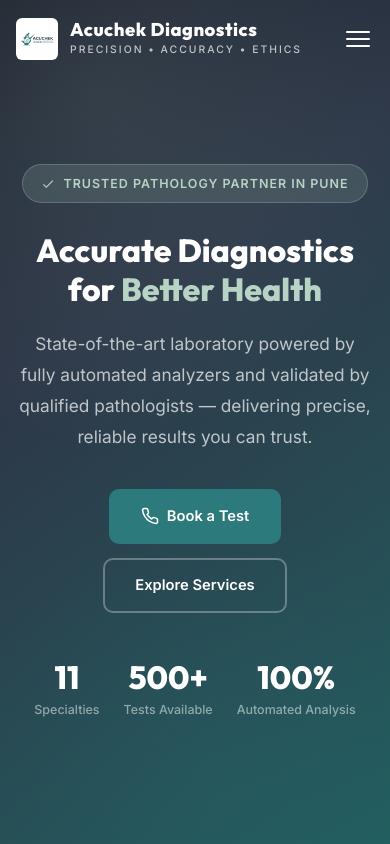
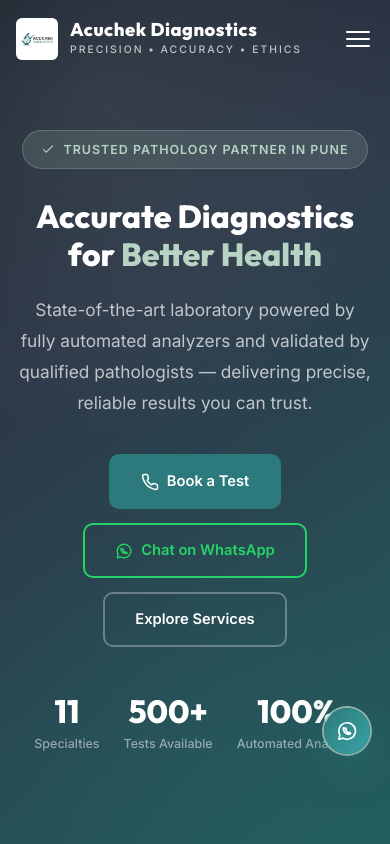
Before and after one commit to codervarunaaa/acuchek-diagnostics, a plain HTML site: page index.html in a window 390 px wide. Shown: the top 844 px of the page. Drawn offline with Linux system fonts and the light colour scheme.

Commit message:
#2 4th March 2026 Added Whatsapp chat

```diff
--- a/index.html
+++ b/index.html
@@ -50,6 +50,18 @@
           <a href="tel:+919226837873" class="btn btn-primary">
             <svg width="18" height="18" viewBox="0 0 24 24" fill="none" stroke="currentColor" stroke-width="2" stroke-linecap="round" stroke-linejoin="round"><path d="M22 16.92v3a2 2 0 0 1-2.18 2 19.79 19.79 0 0 1-8.63-3.07 19.5 19.5 0 0 1-6-6 19.79 19.79 0 0 1-3.07-8.67A2 2 0 0 1 4.11 2h3a2 2 0 0 1 2 1.72c.127.96.361 1.903.7 2.81a2 2 0 0 1-.45 2.11L8.09 9.91a16 16 0 0 0 6 6l1.27-1.27a2 2 0 0 1 2.11-.45c.907.339 1.85.573 2.81.7A2 2 0 0 1 22 16.92z"></path></svg>
             Book a Test
+          </a>
+          <a
+            href="https://wa.me/919226837873?text=Hi%2C%20I%27d%20like%20to%20book%20a%20lab%20test%20at%20Acuchek%20Diagnostics."
+            class="btn btn-outline btn-whatsapp"
+            target="_blank"
+            rel="noopener"
+          >
+            <svg class="icon-whatsapp" width="18" height="18" viewBox="0 0 24 24" fill="none" stroke="currentColor" stroke-width="1.8" stroke-linecap="round" stroke-linejoin="round">
+              <path d="M12 3a9 9 0 0 0-9 9c0 1.6.4 3.1 1.2 4.4L3 21l4.7-1.2A9 9 0 1 0 12 3z"></path>
+              <path d="M9.5 9.5c.2-.4.3-.6.6-.6h.4c.2 0 .3 0 .4.3l.4 1c.1.2.1.3 0 .5l-.3.4c-.1.1-.1.3 0 .4a5.7 5.7 0 0 0 2.3 2.3c.1.1.3.1.4 0l.4-.3c.2-.1.3-.1.5 0l1 .4c.3.1.3.2.3.4v.4c0 .3-.2.5-.6.6-.3.1-.8.2-1.3.2-.8 0-1.5-.2-2.2-.5a6.7 6.7 0 0 1-2-1.3 6.6 6.6 0 0 1-1.3-2c-.3-.7-.5-1.4-.5-2.2 0-.5.1-1 .2-1.3z"></path>
+            </svg>
+            Chat on WhatsApp
           </a>
           <a href="#services" class="btn btn-outline" style="border-color: rgba(255,255,255,0.3); color: #fff;">
             Explore Services
@@ -391,6 +403,18 @@
             <svg width="18" height="18" viewBox="0 0 24 24" fill="none" stroke="currentColor" stroke-width="2" stroke-linecap="round" stroke-linejoin="round"><path d="M22 16.92v3a2 2 0 0 1-2.18 2 19.79 19.79 0 0 1-8.63-3.07 19.5 19.5 0 0 1-6-6 19.79 19.79 0 0 1-3.07-8.67A2 2 0 0 1 4.11 2h3a2 2 0 0 1 2 1.72c.127.96.361 1.903.7 2.81a2 2 0 0 1-.45 2.11L8.09 9.91a16 16 0 0 0 6 6l1.27-1.27a2 2 0 0 1 2.11-.45c.907.339 1.85.573 2.81.7A2 2 0 0 1 22 16.92z"></path></svg>
             Call Now
           </a>
+          <a
+            href="https://wa.me/919226837873?text=Hi%2C%20I%27d%20like%20to%20book%20a%20lab%20test%20at%20Acuchek%20Diagnostics."
+            class="btn btn-outline btn-whatsapp"
+            target="_blank"
+            rel="noopener"
+          >
+            <svg class="icon-whatsapp" width="18" height="18" viewBox="0 0 24 24" fill="none" stroke="currentColor" stroke-width="1.8" stroke-linecap="round" stroke-linejoin="round">
+              <path d="M12 3a9 9 0 0 0-9 9c0 1.6.4 3.1 1.2 4.4L3 21l4.7-1.2A9 9 0 1 0 12 3z"></path>
+              <path d="M9.5 9.5c.2-.4.3-.6.6-.6h.4c.2 0 .3 0 .4.3l.4 1c.1.2.1.3 0 .5l-.3.4c-.1.1-.1.3 0 .4a5.7 5.7 0 0 0 2.3 2.3c.1.1.3.1.4 0l.4-.3c.2-.1.3-.1.5 0l1 .4c.3.1.3.2.3.4v.4c0 .3-.2.5-.6.6-.3.1-.8.2-1.3.2-.8 0-1.5-.2-2.2-.5a6.7 6.7 0 0 1-2-1.3 6.6 6.6 0 0 1-1.3-2c-.3-.7-.5-1.4-.5-2.2 0-.5.1-1 .2-1.3z"></path>
+            </svg>
+            Chat with us
+          </a>
           <a href="mailto:acuchekdiagnostics@gmail.com" class="btn btn-outline" style="border-color: rgba(255,255,255,0.4); color: #fff;">
             <svg width="18" height="18" viewBox="0 0 24 24" fill="none" stroke="currentColor" stroke-width="2" stroke-linecap="round" stroke-linejoin="round"><path d="M4 4h16c1.1 0 2 .9 2 2v12c0 1.1-.9 2-2 2H4c-1.1 0-2-.9-2-2V6c0-1.1.9-2 2-2z"/><polyline points="22,6 12,13 2,6"/></svg>
             Email Us
@@ -425,6 +449,15 @@
             <div>
               <h4>Phone</h4>
               <p><a href="tel:+919226837873">+91 92268 37873</a></p>
+              <p>
+                <a
+                  href="https://wa.me/919226837873?text=Hi%2C%20I%27d%20like%20to%20book%20a%20lab%20test%20at%20Acuchek%20Diagnostics."
+                  target="_blank"
+                  rel="noopener"
+                >
+                  Chat with us on WhatsApp
+                </a>
+              </p>
             </div>
           </div>
           <div class="contact-card">
@@ -466,7 +499,17 @@
           <div class="footer-social">
             <a href="#" aria-label="Facebook">📘</a>
             <a href="#" aria-label="Instagram">📸</a>
-            <a href="#" aria-label="WhatsApp">💬</a>
+            <a
+              href="https://wa.me/919226837873?text=Hi%2C%20I%27d%20like%20to%20book%20a%20lab%20test%20at%20Acuchek%20Diagnostics."
+              target="_blank"
+              rel="noopener"
+              aria-label="Chat on WhatsApp with Acuchek Diagnostics"
+            >
+              <svg class="icon-whatsapp" width="18" height="18" viewBox="0 0 24 24" fill="none" stroke="currentColor" stroke-width="1.8" stroke-linecap="round" stroke-linejoin="round">
+                <path d="M12 3a9 9 0 0 0-9 9c0 1.6.4 3.1 1.2 4.4L3 21l4.7-1.2A9 9 0 1 0 12 3z"></path>
+                <path d="M9.5 9.5c.2-.4.3-.6.6-.6h.4c.2 0 .3 0 .4.3l.4 1c.1.2.1.3 0 .5l-.3.4c-.1.1-.1.3 0 .4a5.7 5.7 0 0 0 2.3 2.3c.1.1.3.1.4 0l.4-.3c.2-.1.3-.1.5 0l1 .4c.3.1.3.2.3.4v.4c0 .3-.2.5-.6.6-.3.1-.8.2-1.3.2-.8 0-1.5-.2-2.2-.5a6.7 6.7 0 0 1-2-1.3 6.6 6.6 0 0 1-1.3-2c-.3-.7-.5-1.4-.5-2.2 0-.5.1-1 .2-1.3z"></path>
+              </svg>
+            </a>
           </div>
         </div>
         <div class="footer-col">
@@ -504,6 +547,20 @@
       </div>
     </div>
   </footer>
+
+  <!-- Floating WhatsApp chat -->
+  <a
+    href="https://wa.me/919226837873?text=Hi%2C%20I%27d%20like%20to%20book%20a%20lab%20test%20at%20Acuchek%20Diagnostics."
+    class="whatsapp-float"
+    target="_blank"
+    rel="noopener"
+    aria-label="Chat on WhatsApp with Acuchek Diagnostics"
+  >
+    <svg class="icon-whatsapp" width="22" height="22" viewBox="0 0 24 24" fill="none" stroke="currentColor" stroke-width="1.8" stroke-linecap="round" stroke-linejoin="round">
+      <path d="M12 3a9 9 0 0 0-9 9c0 1.6.4 3.1 1.2 4.4L3 21l4.7-1.2A9 9 0 1 0 12 3z"></path>
+      <path d="M9.5 9.5c.2-.4.3-.6.6-.6h.4c.2 0 .3 0 .4.3l.4 1c.1.2.1.3 0 .5l-.3.4c-.1.1-.1.3 0 .4a5.7 5.7 0 0 0 2.3 2.3c.1.1.3.1.4 0l.4-.3c.2-.1.3-.1.5 0l1 .4c.3.1.3.2.3.4v.4c0 .3-.2.5-.6.6-.3.1-.8.2-1.3.2-.8 0-1.5-.2-2.2-.5a6.7 6.7 0 0 1-2-1.3 6.6 6.6 0 0 1-1.3-2c-.3-.7-.5-1.4-.5-2.2 0-.5.1-1 .2-1.3z"></path>
+    </svg>
+  </a>
 
   <!-- Back to top -->
   <button class="back-to-top" id="backToTop" aria-label="Back to top">↑</button>
--- a/styles.css
+++ b/styles.css
@@ -191,6 +191,26 @@ h3 { font-size: clamp(1.1rem, 2vw, 1.35rem); }
   box-shadow: 0 6px 20px rgba(255,255,255,0.25);
 }
 
+/* WhatsApp buttons */
+.btn-whatsapp {
+  border-color: #25D366;
+  color: #25D366;
+}
+
+.btn-whatsapp:hover {
+  background: #25D366;
+  border-color: #25D366;
+  color: var(--white);
+}
+
+.btn-whatsapp svg {
+  stroke: currentColor;
+}
+
+.icon-whatsapp {
+  display: block;
+}
+
 /* ---------- NAVBAR ---------- */
 .navbar {
   position: fixed;
@@ -1418,6 +1438,36 @@ h3 { font-size: clamp(1.1rem, 2vw, 1.35rem); }
 .back-to-top:hover {
   background: var(--teal-dark);
   transform: translateY(-3px);
+}
+
+/* Floating WhatsApp chat */
+.whatsapp-float {
+  position: fixed;
+  bottom: 95px;
+  right: 26px;
+  width: 50px;
+  height: 50px;
+  border-radius: 50%;
+  background: linear-gradient(135deg, var(--teal), var(--teal-light));
+  color: var(--white);
+  display: flex;
+  align-items: center;
+  justify-content: center;
+  font-size: 1.4rem;
+  box-shadow:
+    0 14px 40px rgba(44, 122, 123, 0.45),
+    0 0 0 2px rgba(183, 211, 196, 0.8);
+  z-index: 1000;
+  transition: transform var(--transition), box-shadow var(--transition), opacity var(--transition), visibility var(--transition);
+  opacity: 1;
+  visibility: visible;
+}
+
+.whatsapp-float:hover {
+  transform: translateY(-3px) scale(1.05);
+  box-shadow:
+    0 18px 50px rgba(44, 122, 123, 0.6),
+    0 0 0 3px rgba(183, 211, 196, 0.9);
 }
 
 /* ==========================================
@@ -1525,6 +1575,14 @@ h3 { font-size: clamp(1.1rem, 2vw, 1.35rem); }
     gap: 10px;
     text-align: center;
   }
+
+  .whatsapp-float {
+    bottom: 90px;
+    right: 20px;
+    width: 46px;
+    height: 46px;
+    font-size: 1.3rem;
+  }
 }
 
 @media (max-width: 480px) {
```
